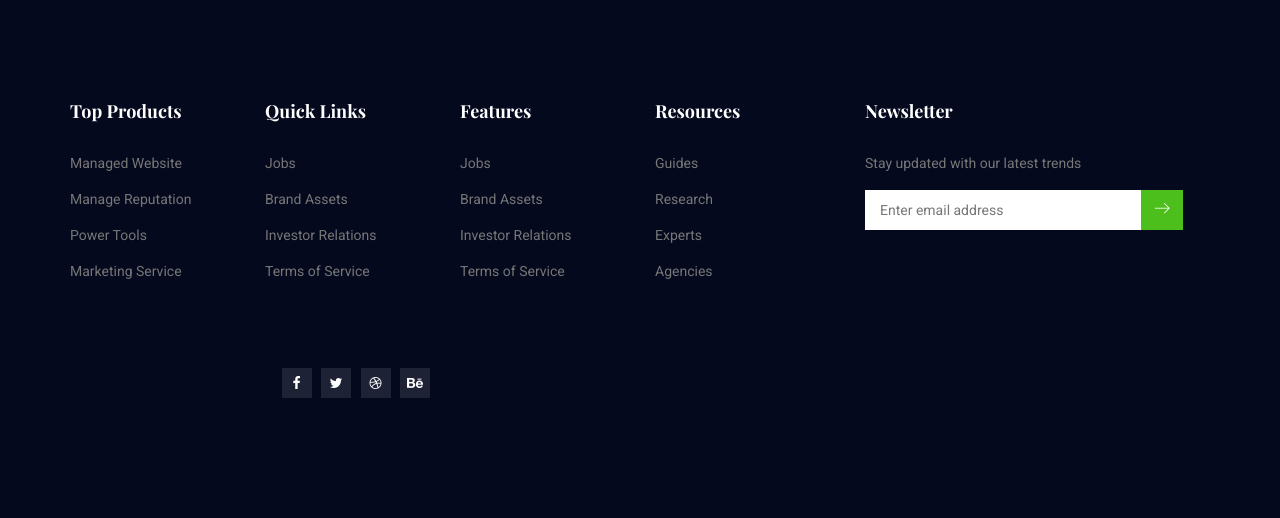
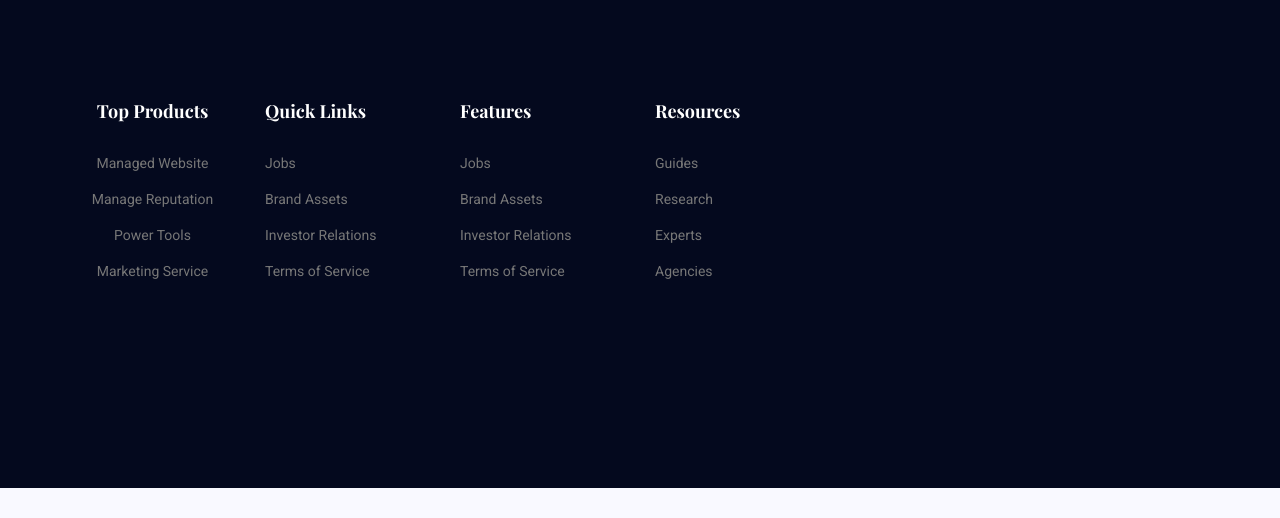
Before and after one commit to parvanehMehri/SE, a Flask app: page /friends in a window 1280 px wide; the page is wider, and only the part inside the window is pictured. Shown: the part 1872-2390 px from the top of that part. After the commit the page ends 2360 px from the top of that part, so only its background shows below. Run offline with Flask 2, Linux system fonts and the light colour scheme; the visitor is signed in with stand-in values (Sample User, id 1); data comes from the database, SQL or seed files in the repository; both versions use the stored data as it was after the commit; some libraries are stand-ins or nearby versions.

Commit message:
pictures

```diff
--- a/app/routes.py
+++ b/app/routes.py
@@ -182,4 +182,5 @@ def chat(username):
         else:     flash('empty!')
 
 
+
     return render_template('landing_page/Chats.html',posts=posts,form=form,user=current_user,friend=friend)
--- a/app/templates/landing_page/Friends.html
+++ b/app/templates/landing_page/Friends.html
@@ -208,7 +208,6 @@
 
 
 
-
                 </div>
             </div>
         </section>
@@ -227,8 +226,8 @@
         <footer class="footer-area p_120">
             <div class="container">
                 <div class="row">
-                    <div class="col-lg-2  col-md-6 col-sm-6">
-                        <div class="single-footer-widget tp_widgets">
+                    <div class="col-lg-2  col-md-6 col-sm-6" style="text-align:center">
+                        <div class="single-footer-widget tp_widgets" style="text-align:center">
                            <h6 class="footer_title">Top Products</h6>
                             <ul class="list">
                             	<li><a href="#">Managed Website</a></li>
@@ -271,34 +270,13 @@
                             </ul>
                         </div>
                     </div>
-                    <div class="col-lg-4 col-md-6 col-sm-6">
-                        <aside class="f_widget news_widget">
-        					<div class="f_title">
-        						<h3 class="footer_title">Newsletter</h3>
-        					</div>
-        					<p>Stay updated with our latest trends</p>
-        					<div id="mc_embed_signup">
-                                <form target="_blank" action="https://spondonit.us12.list-manage.com/subscribe/post?u=1462626880ade1ac87bd9c93a&amp;id=92a4423d01" method="get" class="subscribe_form relative">
-                                	<div class="input-group d-flex flex-row">
-                                        <input name="EMAIL" placeholder="Enter email address" onfocus="this.placeholder = ''" onblur="this.placeholder = 'Email Address '" required="" type="email">
-                                        <button class="btn sub-btn"><span class="lnr lnr-arrow-right"></span></button>
-                                    </div>
-                                    <div class="mt-10 info"></div>
-                                </form>
-                            </div>
-        				</aside>
-                    </div>
+
                 </div>
                 <div class="row footer-bottom d-flex justify-content-between align-items-center">
 <!--                    <p class="col-lg-8 col-md-8 footer-text m-0">&lt;!&ndash; Link back to Colorlib can't be removed. Template is licensed under CC BY 3.0. &ndash;&gt;-->
 <!--Copyright &copy;<script>document.write(new Date().getFullYear());</script> All rights reserved | This template is made with <i class="fa fa-heart-o" aria-hidden="true"></i> by <a href="https://colorlib.com" target="_blank">Colorlib</a>-->
 <!--&lt;!&ndash; Link back to Colorlib can't be removed. Template is licensed under CC BY 3.0. &ndash;&gt;</p>-->
-                    <div class="col-lg-4 col-md-4 footer-social">
-                        <a href="#"><i class="fa fa-facebook"></i></a>
-                        <a href="#"><i class="fa fa-twitter"></i></a>
-                        <a href="#"><i class="fa fa-dribbble"></i></a>
-                        <a href="#"><i class="fa fa-behance"></i></a>
-                    </div>
+
                 </div>
             </div>
         </footer>
```
Also changed, not shown: app.db, app/static/assets/landing_page/img/banner/download.jpg (added), app/static/assets/landing_page/img/banner/friend.jpg (added), app/static/assets/landing_page/img/banner/friends.jpg (added).
